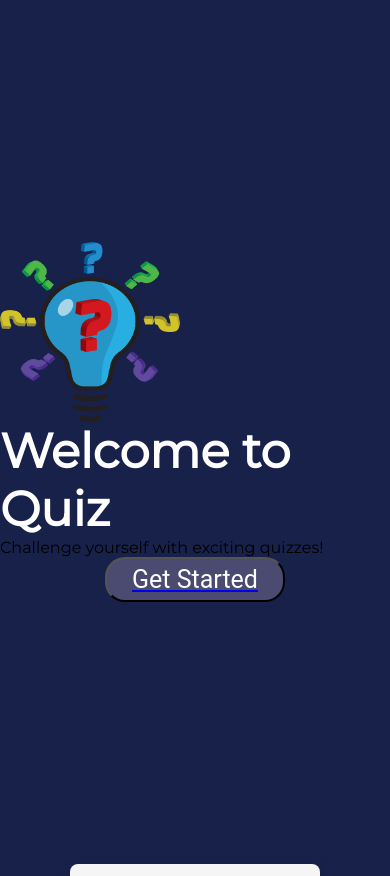
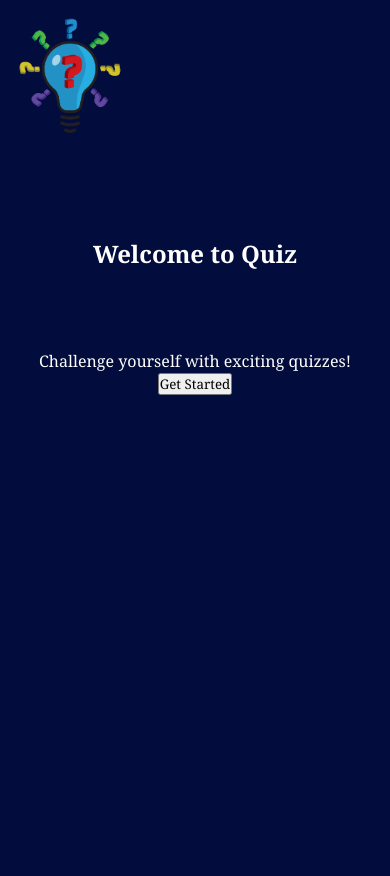
Before and after one commit to Rachamv/quiz, a Flask app: page / in a window 390 px wide. Shown: the top 876 px of the page. After the commit the page ends 395 px from the top, so only its background shows below. Run offline with Flask 3, Linux system fonts and the light colour scheme.

Commit message:
edited index.html file and style.css

```diff
--- a/static/quiz.css
+++ /dev/null
@@ -1,273 +0,0 @@
-/* quiz.css */
-
-/* Root Variable Definitions */
-:root {
-    --color-1: #18214A;
-    --color-2: #4B4B71;
-    --color-3: white;
-}
-
-/* Body Styles */
-body {
-    background-color: var(--color-1) !important;
-    margin: 0;
-    padding: 0;
-}
-
-/* General Quiz Styles */
-.body {
-    margin: 0;
-    padding: 0;
-}
-
-.timer {
-    display: flex;
-    justify-content: center;
-    align-items: center;
-}
-
-#name, #Result {
-    font-size: 3rem;
-    color: white;
-    font-weight: bold;
-    justify-content: center;
-    align-items: center;
-    display: flex;
-    margin: 12;
-}
-
-.Startbtn {
-    background-color: var(--color-2);
-    border-radius: 20px;
-    width: 180px;
-    height: 45px;
-    font-family: Roboto;
-    color: var(--color-3);
-    font-size: 25px;
-    outline: none;
-}
-
-.secondary {
-    background-color: var(--color-2);
-    color: var(--color-3);
-}
-
-.Wight {
-    background-color: var(--color-3);
-    color: var(--color-1);
-}
-
-.Startbtn:hover {
-    background-color: var(--color-1);
-}
-
-.col-sm.r {
-    margin: 0;
-    padding: 0;
-    background-color: var(--color-1);
-    background-repeat: no-repeat;
-    justify-content: center;
-    align-items: center;
-    display: flex;
-    height: 100vh;
-}
-
-.row {
-    height: 100vh;
-}
-
-#link, #image {
-    justify-content: center;
-    align-items: center;
-    display: flex;
-    margin: 15;
-}
-
-.col-sm.r2 {
-    margin: 0;
-    padding: 0;
-    background-color: var(--color-3);
-    justify-content: center;
-    align-items: center;
-    display: flex;
-    height: 100vh;
-}
-
-p {
-    display: contents;
-}
-
-#instr {
-    color: var(--color-3);
-    font-size: 2rem;
-    display: flex;
-}
-
-#InstructionsHead {
-    color: var(--color-3);
-    font-size: 3rem;
-    display: flex;
-    justify-content: center;
-    align-items: center;
-    margin-bottom: 35;
-}
-
-.btn {
-    width: 250;
-    height: 40;
-    left: 50.27px;
-    justify-content: center;
-    align-content: center;
-    border: 1px solid #3E8BD5;
-    box-sizing: border-box;
-    border-radius: 20px;
-    margin: 10;
-    outline: none;
-}
-
-.btn:hover {
-    background-color: var(--color-1);
-    color: var(--color-3);
-    text-decoration: none;
-    outline: none;
-}
-
-.option1 {
-    justify-content: center;
-    align-items: center;
-    display: flex;
-    outline: none;
-}
-
-.InstructionDiv {
-    margin-bottom: 40;
-}
-
-#que {
-    font-size: 30;
-}
-
-#QuestionNo {
-    font-size: 20;
-    justify-content: center;
-    align-items: center;
-    display: flex;
-}
-
-/* Quiz Card Styles */
-.card {
-    border: none;
-    border-radius: 10px;
-}
-
-.c-details span {
-    font-weight: 300;
-    font-size: 13px;
-}
-
-.icon {
-    width: 50px;
-    height: 50px;
-    background-color: #eee;
-    border-radius: 15px;
-    display: flex;
-    align-items: center;
-    justify-content: center;
-    font-size: 39px;
-}
-
-.badge span {
-    background-color: var(--color-3);
-    width: 60px;
-    height: 25px;
-    padding-bottom: 3px;
-    border-radius: 5px;
-    display: flex;
-    color: var(--color-1);
-    justify-content: center;
-    align-items: center;
-}
-
-.progress {
-    height: 10px;
-    border-radius: 10px;
-}
-
-.progress div {
-    background-color: red;
-}
-
-.text1 {
-    font-size: 14px;
-    font-weight: 600;
-}
-
-.text2 {
-    color: #a5aec0;
-}
-
-/* Sample CSS - Update as per your design requirements */
-/* Styles for engaging-features section */
-.engaging-features {
-    display: flex;
-    flex-direction: column;
-    justify-content: center;
-    align-items: center;
-    padding: 20px;
-}
-
-/* Styles for featured quizzes */
-.featured-quizzes {
-    display: flex;
-    flex-wrap: wrap;
-    justify-content: center;
-    gap: 20px;
-}
-
-.quiz {
-    width: 250px;
-    text-align: center;
-    background-color: #f5f5f5;
-    border-radius: 8px;
-    padding: 15px;
-    box-shadow: 0 0 8px rgba(0, 0, 0, 0.1);
-}
-
-.quiz img {
-    width: 100%;
-    height: 150px;
-    object-fit: cover;
-    border-radius: 8px;
-}
-
-.quiz h3 {
-    margin: 10px 0;
-    font-size: 20px;
-}
-
-.quiz p {
-    font-size: 14px;
-}
-
-/* Styles for testimonials */
-.testimonials {
-    display: flex;
-    flex-direction: column;
-    gap: 20px;
-}
-
-.testimonial {
-    padding: 15px;
-    background-color: #f5f5f5;
-    border-radius: 8px;
-    box-shadow: 0 0 8px rgba(0, 0, 0, 0.1);
-}
-
-.testimonial p {
-    font-style: italic;
-    margin-bottom: 5px;
-}
-
-.testimonial span {
-    font-weight: bold;
-}
--- a/static/styles.css
+++ b/static/styles.css
@@ -1,122 +1,64 @@
-/* styles.css */
-
-/* Global Reset and Base Styles */
-@import url('https://fonts.googleapis.com/css2?family=Montserrat&display=swap');
-
-* {
-    margin: 0;
-    padding: 0;
-    box-sizing: border-box;
+*,
+*::before,
+*::after {
+  margin: 0;
+  padding: 0;
+  box-sizing: border-box;
+  font-family: Georgia, "Times New Roman", Times, serif;
 }
 
-body {
-    background-color: #333;
-    font-family: 'Montserrat', sans-serif;
+/* Root Variable Definitions */
+:root {
+  --color-1: #030d3d;
+  --color-2: #3c3c6b;
+  --color-3: white;
 }
 
-/* General Container Styles */
-.container {
-    background-color: #555;
-    color: #ddd;
-    border-radius: 10px;
-    padding: 20px;
-    max-width: 700px;
+/* Body Styles */
+body {
+  background-color: var(--color-1);
+  color: var(--color-3);
+}
+img {
+  max-width: 100%;
+  max-height: 100%;
 }
 
-.container > p {
-    font-size: 32px;
-    margin-bottom: 20px;
+/* hero Styles */
+.hero {
+  display: flex;
+  flex-flow: column nowrap;
+  justify-content: space-around;
+  align-items: center;
+}
+.logo {
+  margin: 1.5rem;
+  align-self: flex-start;
+  display: inline-block;
+  width: calc(5rem + 3vw);
+  height: auto;
+  animation: logo infinite 4s forwards;
+}
+#logo {
+}
+@keyframes logo {
+  0% {
+    transform: scale(1);
+  }
+  50% {
+    transform: scale(1.2);
+  }
+  100% {
+    transform: scale(1);
+  }
 }
 
-/* Responsive Styles */
-@media (max-width: 576px) {
-    .question {
-        width: 100%;
-        word-spacing: 2px;
-    }
+#name {
+  font-size: clamp(1.5rem, 5vw, 4rem);
+  margin: 5rem auto;
 }
+.description {
+  font-size: clamp(1rem, 3vw, 2rem);
+  font-weight: 500;
 
-/* Quiz Options Styles */
-.question {
-    width: 75%;
-    margin-bottom: 20px;
 }
-
-.options {
-    position: relative;
-    padding-left: 40px;
-}
-
-#options label {
-    display: block;
-    margin-bottom: 15px;
-    font-size: 14px;
-    cursor: pointer;
-}
-
-.options input {
-    opacity: 0;
-}
-
-.checkmark {
-    position: absolute;
-    top: -1px;
-    left: 0;
-    height: 25px;
-    width: 25px;
-    background-color: #555;
-    border: 1px solid #ddd;
-    border-radius: 50%;
-}
-
-.options input:checked ~ .checkmark:after {
-    display: block;
-}
-
-.options .checkmark:after {
-    content: "";
-    width: 10px;
-    height: 10px;
-    display: block;
-    background: white;
-    position: absolute;
-    top: 50%;
-    left: 50%;
-    border-radius: 50%;
-    transform: translate(-50%,-50%) scale(0);
-    transition: 300ms ease-in-out 0s;
-}
-
-.options input[type="radio"]:checked ~ .checkmark {
-    background: #21bf73;
-    transition: 300ms ease-in-out 0s;
-}
-
-.options input[type="radio"]:checked ~ .checkmark:after {
-    transform: translate(-50%,-50%) scale(1);
-}
-
-/* Button Styles */
-.btn-primary {
-    background-color: #555;
-    color: #ddd;
-    border: 1px solid #ddd;
-    padding: 5px 10px;
-    font-size: 14px;
-    cursor: pointer;
-}
-
-.btn-primary:hover {
-    background-color: #21bf73;
-    border: 1px solid #21bf73;
-}
-
-.btn-success {
-    padding: 5px 25px;
-    background-color: #21bf73;
-    color: #ddd;
-    border: none;
-    border-radius: 5px;
-    font-size: 16px;
-    cursor: pointer;
-}
--- a/templates/categories.html
+++ b/templates/categories.html
@@ -5,8 +5,8 @@
     <meta name="viewport" content="width=device-width, initial-scale=1.0">
     <title>Quiz Categories</title>
     <link href="https://cdn.jsdelivr.net/npm/bootstrap@5.3.0/dist/css/bootstrap.min.css" rel="stylesheet" integrity="..." crossorigin="anonymous">
-    <link rel="stylesheet" href="static/styles.css">
-    <link rel="stylesheet" href="static/quiz.css">
+    <link rel="stylesheet" href="../static/styles.css">
+    <link rel="stylesheet" href="../static/quiz.css">
 </head>
 <body>
 
--- a/templates/index.html
+++ b/templates/index.html
@@ -1,21 +1,17 @@
 <!DOCTYPE html>
 <html lang="en">
   <head>
-    <meta charset="UTF-8">
-    <meta http-equiv="X-UA-Compatible" content="IE=edge">
-    <meta name="viewport" content="width=device-width, initial-scale=1.0">
+    <meta charset="UTF-8" />
+    <meta http-equiv="X-UA-Compatible" content="IE=edge" />
+    <meta name="viewport" content="width=device-width, initial-scale=1.0" />
     <title>Quiz - Home</title>
-    <link rel="stylesheet" href="static/styles.css">
-    <link rel="stylesheet" href="static/quiz.css">
+    <link rel="stylesheet" href="../static/styles.css" />
+    <link rel="stylesheet" href="../static/quiz.css" />
   </head>
   <body>
-
-    <div class="container-fluid">
-        <div class="row">
-            <div class="col-sm r">
-                <div class="data">
-                    <div class="d-flex justify-content-center">
-                        <img src="logo.png" width="180" height="180" alt="logo" id="image">
+    <div class="hero">
+      <div class="logo">
+        <img src="../static/image/logo.png" alt="logo" id="image" />
       </div>
       <div>
         <h1 id="name">Welcome to Quiz</h1>
@@ -29,50 +25,5 @@
         </a>
       </div>
     </div>
-            </div>
-        </div>
-    </div>
-
-    <div class="engaging-features">
-        <div class="carousel">
-            <!-- Your carousel component code here -->
-            <!-- This could be an image slider, showcasing different quizzes or quiz categories -->
-        </div>
-
-        <div class="featured-quizzes">
-            <!-- Featured quizzes section -->
-            <!-- Display featured quizzes with images and brief descriptions -->
-            <div class="quiz">
-                <a href="quiz.html">
-                    <img src="quiz1.jpg" alt="Quiz 1">
-                    <h3>Quiz Title 1</h3>
-                    <p>Description of Quiz 1</p>
-                </a>
-            </div>
-            <div class="quiz">
-                <a href="quiz.html">
-                    <img src="quiz2.jpg" alt="Quiz 2">
-                    <h3>Quiz Title 2</h3>
-                    <p>Description of Quiz 2</p>
-                </a>
-            </div>
-            <!-- Add more quiz sections as needed -->
-        </div>
-
-        <div class="testimonials">
-            <!-- Testimonials section -->
-            <div class="testimonial">
-                <p>"I love Quiz! It's so much fun and educational."</p>
-                <span>- John Doe</span>
-            </div>
-            <div class="testimonial">
-                <p>"Amazing quizzes, I learn something new every time!"</p>
-                <span>- Jane Smith</span>
-            </div>
-            <!-- Add more testimonial sections as needed -->
-        </div>
-    </div>
-
-
   </body>
 </html>
```
Lines whose indentation alone changed are shown as unchanged.
